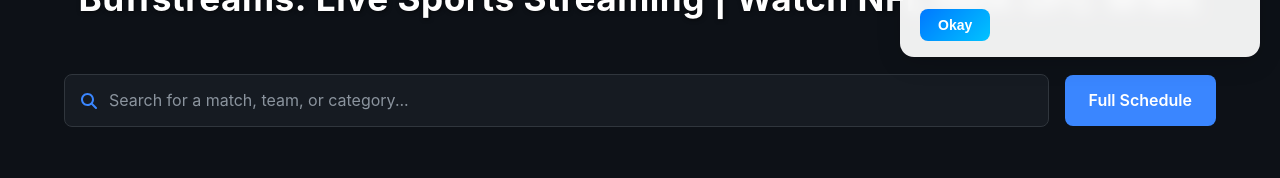
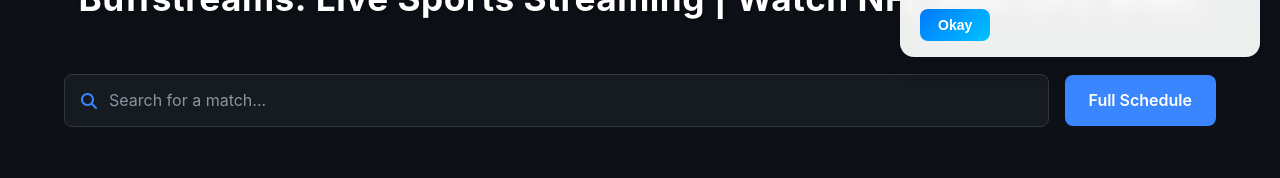
Before and after one commit to tubemateapk0/homepagedesign, a plain HTML site: page index.html in a window 1280 px wide. Shown: the part 122-300 px from the top of the page. Drawn offline with Linux system fonts and the light colour scheme; no server answers.

Commit message:
Update index.html

```diff
--- a/index.html
+++ b/index.html
@@ -55,7 +55,7 @@
   <div class="search-and-schedule-container">
     <div class="search-trigger" id="search-trigger">
       <svg xmlns="http://www.w3.org/2000/svg" viewBox="0 0 512 512"><path d="M416 208c0 45.9-14.9 88.3-40 122.7L502.6 457.4c12.5 12.5 12.5 32.8 0 45.3s-32.8 12.5-45.3 0L330.7 376c-34.4 25.2-76.8 40-122.7 40C93.1 416 0 322.9 0 208S93.1 0 208 0S416 93.1 416 208zM208 352a144 144 0 1 0 0-288 144 144 0 1 0 0 288z"/></svg>
-      <span>Search for a match, team, or category...</span>
+      <span>Search for a match...</span>
     </div>
     <a href="/Schedule/?popular=true" class="schedule-button">Full Schedule</a>
   </div>
```
